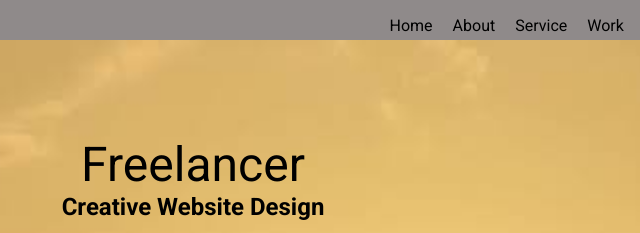
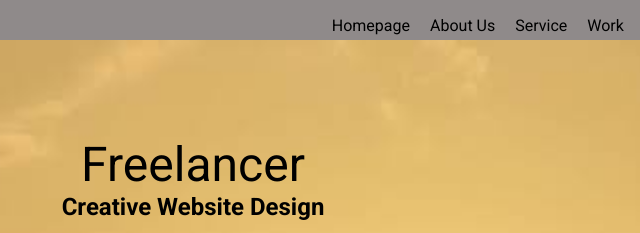
Before and after one commit to rksaykot999/Project-1_html_, a plain HTML site: page Project-1.html in a window 1280 px wide. Shown: the top 233 px of the page, 543-1183 px from the left. Drawn offline with Linux system fonts and the light colour scheme.

Commit message:
<home to homepage>

```diff
--- a/Project-1.html
+++ b/Project-1.html
@@ -19,8 +19,8 @@
         <div><h1><a href="">RK Saykot</a></h1></div>
         <nav>
             <ul>
-                <li><a href="">Home</a></li>
-                <li><a href="">About</a></li>
+                <li><a href="">Homepage</a></li>
+                <li><a href="">About Us</a></li>
                 <li><a href="">Service</a></li>
                 <li><a href="">Work</a></li>
                 <li><a href="">Testimonial</a></li>
```
